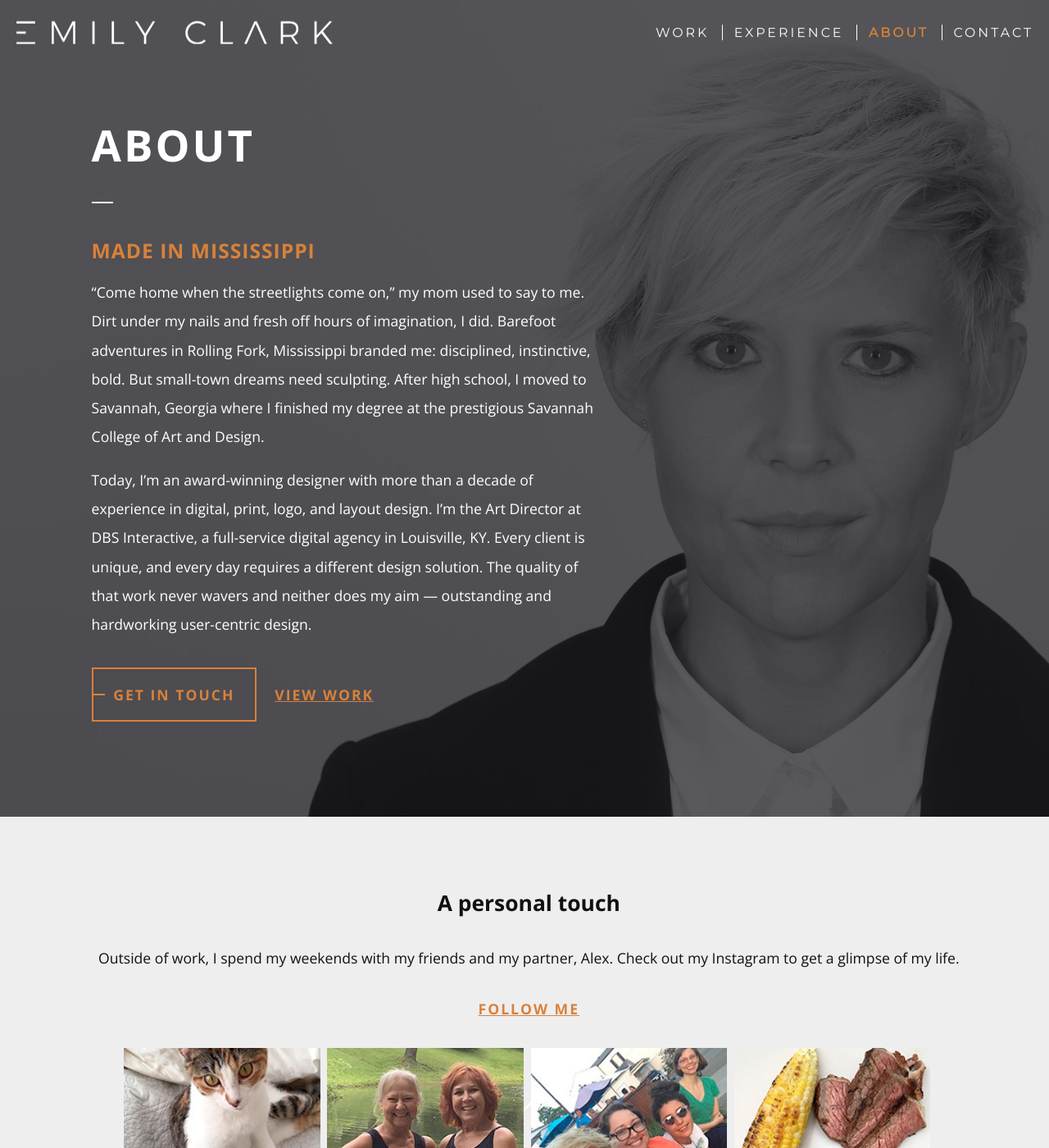
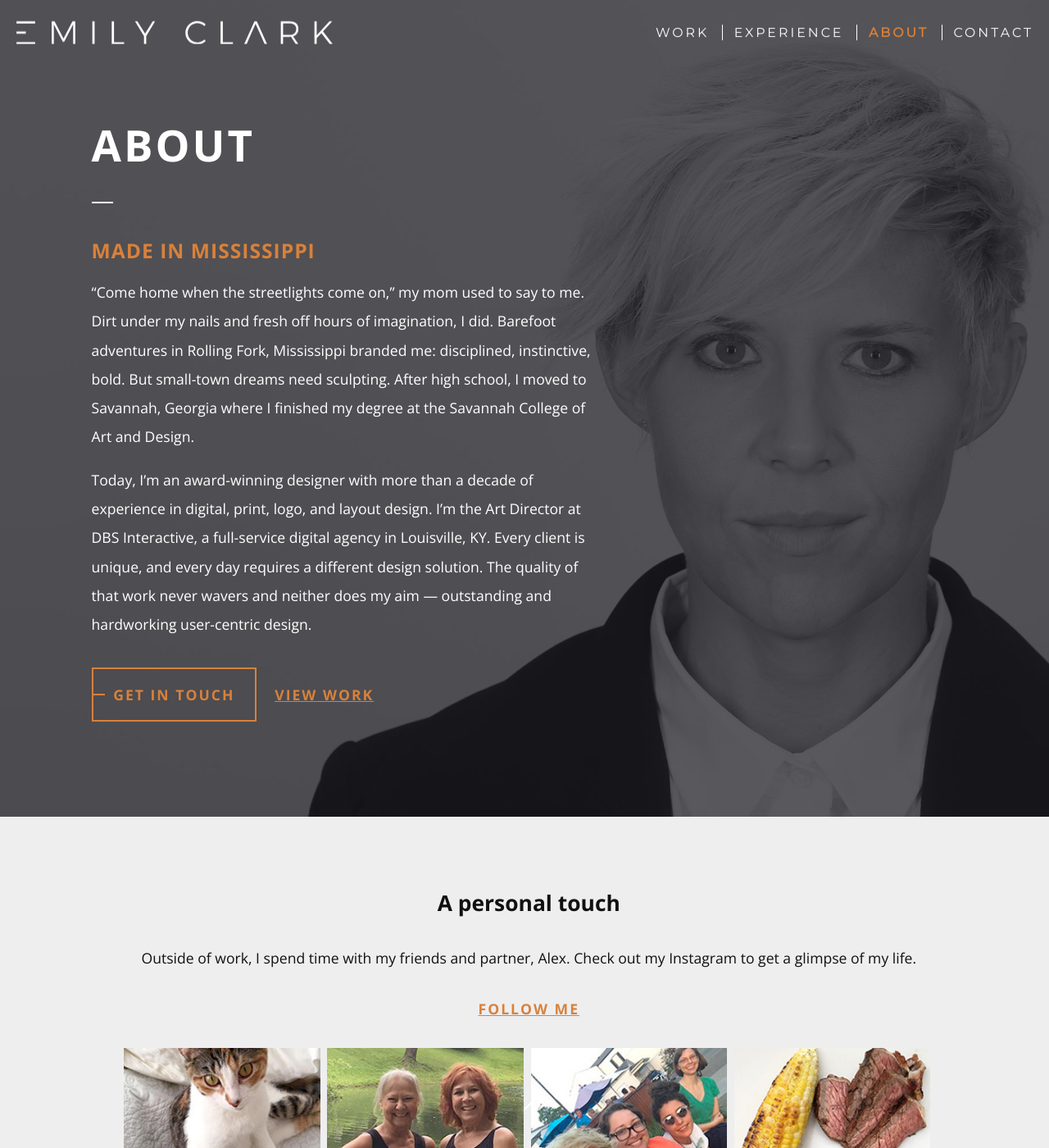
Before and after one commit to EmilyBlaineClark/emilyblaineclark.github.io, a Jekyll site: the page built from about.html, in a window 1280 px wide and 1400 px high. Shown: the whole window at 82% size. Built offline with Jekyll 4.4.1, drawn with Linux system fonts in a browser that asks for light colours; nearby versions of some CDN libraries.

Commit message:
Update about.html

```diff
--- a/about.html
+++ b/about.html
@@ -11,7 +11,7 @@ title: about
       <div class="page-content">
         <h1 class="page-title">About</h1>
         <h2 class="subtitle">Made In Mississippi</h2>
-        <p>“Come home when the streetlights come on,” my mom used to say to me. Dirt under my nails and fresh off hours of imagination, I did. Barefoot adventures in Rolling Fork, Mississippi branded me: disciplined, instinctive, bold. But small-town dreams need sculpting. After high school, I moved to Savannah, Georgia where I finished my degree at the prestigious Savannah College of Art and Design.</p>
+        <p>“Come home when the streetlights come on,” my mom used to say to me. Dirt under my nails and fresh off hours of imagination, I did. Barefoot adventures in Rolling Fork, Mississippi branded me: disciplined, instinctive, bold. But small-town dreams need sculpting. After high school, I moved to Savannah, Georgia where I finished my degree at the Savannah College of Art and Design.</p>
         <p>Today, I’m an award-winning designer with more than a decade of experience in digital, print, logo, and layout design. I’m the Art Director at DBS Interactive, a full-service digital agency in Louisville, KY. Every client is unique, and every day requires a different design solution. The quality of that work never wavers and neither does my aim — outstanding and hardworking user-centric design.</p>
         <a href="{{ '/contact' | prepend: site.baseurl }}" class="btn">Get In Touch</a>
         <a href="{{ '/work' | prepend: site.baseurl }}" class="block-button">View Work</a>
@@ -24,7 +24,7 @@ title: about
   <div class="flex full">
     <div class="personal-touch">
       <h2>A personal touch</h2>
-      <p>Outside of work, I spend my weekends with my friends and my partner, Alex. Check out my Instagram to get a glimpse of my life.</p>
+      <p>Outside of work, I spend time with my friends and partner, Alex. Check out my Instagram to get a glimpse of my life.</p>
       <a href="https://www.instagram.com/emilyblaineclark/" target="_blank" class="instagram-link" alt="Follow Me On Instagram">Follow me</a>
       <div>
         <div class="instagram-images">
```
